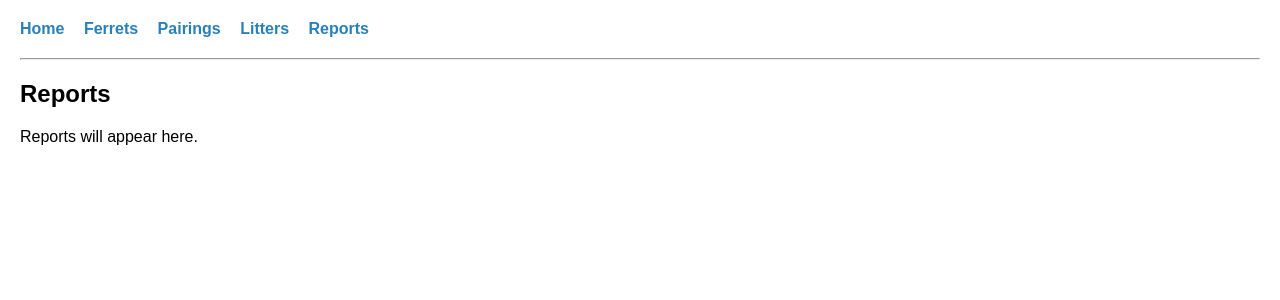
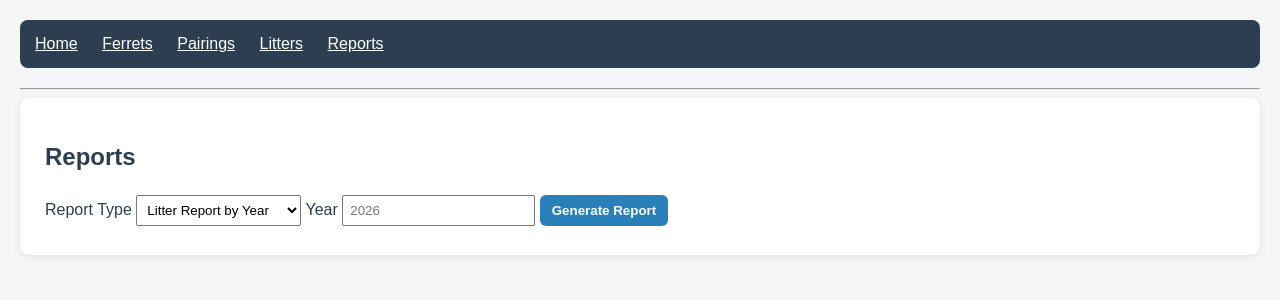
Before and after one commit to MiraGen0219/Ferret-Breeding-Tracker-MVP, a Flask app: page /reports/ in a window 1280 px wide. Shown: the top 300 px of the page. Run offline with Flask 3, Linux system fonts and the light colour scheme.

Commit message:
Finish CRUD UI, reports page, and frontend styling

```diff
--- a/app.py
+++ b/app.py
@@ -396,7 +396,6 @@ def delete_pairing_from_page(pairing_id):
 
 
 
-
 @app.route("/litters", methods=['GET', 'POST'])
 def litters_page():
     current_year = datetime.now().year
@@ -471,10 +470,34 @@ def delete_litter_from_page(litter_id):
     return redirect(url_for("litters_page"))
 
 
+@app.route("/reports", methods=['GET', 'POST'])
+@app.route("/reports/", methods=['GET', 'POST'])
+def reports_page():
+    report_type = None
+    report_data = []
+    selected_year = None
 
-@app.route("/reports/")
-def reports_page():
-    return render_template("reports.html")
+    if request.method == "POST":
+        report_type = request.form.get("report_type")
+        selected_year = request.form.get("year")
+
+        if report_type == "litters_by_year":
+            report_data = Litter.query.filter_by(year=selected_year).all()
+
+        elif report_type == "resident_ferrets":
+            report_data = Ferret.query.filter(
+                Ferret.status.in_(["active", "inactive", "retired"])
+            ).order_by(Ferret.status, Ferret.name).all()
+
+        elif report_type == "pairing_history":
+            report_data = Pairing.query.all()
+
+    return render_template(
+        "reports.html",
+        report_type=report_type,
+        report_data=report_data,
+        selected_year=selected_year
+    )
 
 
 #------------------CRUD ENDPOINTS----------------------------
@@ -834,6 +857,8 @@ def get_jill_summary(jill_id):
 
 
 
+
+
 if __name__ == "__main__":
     with app.app_context():
         db.create_all()
--- a/static/style.css
+++ b/static/style.css
@@ -1,40 +1,46 @@
 body {
     font-family: Arial, Helvetica, sans-serif;
     margin: 20px;
+    background-color: #f4f6f8;
+    color: #2c3e50;
 }
 
-h1 {
+h1, h2 {
     color: #2c3e50;
 }
 
 nav {
+    background-color: #2c3e50;
+    padding: 15px;
+    border-radius: 8px;
     margin-bottom: 20px;
 }
 
 nav a {
-    text-decoration: none;
-    font-weight: bold;
-    color: #2980b9;
-    margin-right: 15px;
+    color: white;
+    margin-right: 20px;
 }
 
 nav a:hover {
-    color: #3498db;
+    color: #85c1e9;
 }
 
 table {
+    width: 100%;
+    margin-top: 20px;
     border-collapse: collapse;
-    width: white;
+    background-color: white;
 }
 
 th {
-    background-color: #2c3e50;
+    background-color: #34495e;
     color: white;
 }
 
-th, td {
-    border: 1px, solid #cccccc;
-    padding: 8px;
+th,
+td {
+    border: 1px solid #ddd;
+    padding: 10px;
     text-align: left;
 }
 
@@ -42,6 +48,38 @@ tr:nth-child(even) {
     background-color: #f2f2f2;
 }
 
+tr:hover{
+    background-color: #eaf3ff;
+}
+
 .table-container {
     overflow-x: auto;
 }
+
+button {
+    background-color: #2980b9;
+    color: white;
+    border: none;
+    border-radius: 6px;
+    padding: 8px 12px;
+    font-weight: bold;
+    cursor: pointer;
+}
+
+button:hover {
+    background-color: #3498db;
+}
+
+input,
+select,
+textarea {
+    padding: 6px;
+    margin: 4px 0;
+}
+
+.content-card {
+    background-color: white;
+    padding: 25px;
+    border-radius: 10px;
+    box-shadow: 0 2px 8px rgba(0,0,0,0.08);
+}
--- a/templates/base.html
+++ b/templates/base.html
@@ -23,8 +23,10 @@
 
     <hr>
 
+<main class="content-card">
     {% block content %}
     {% endblock %}
+</main>
 
 </body>
 </html>
--- a/templates/reports.html
+++ b/templates/reports.html
@@ -4,6 +4,123 @@
 
 <h2>Reports</h2>
 
-<p>Reports will appear here.</p>
+<form method="POST">
+    <label>Report Type</label>
+    <select name="report_type">
+        <option value="litters_by_year">Litter Report by Year</option>
+        <option value="resident_ferrets">Resident Ferret List</option>
+        <option value="pairing_history">Pairing History Report</option>
+    </select>
+
+    <label>Year</label>
+    <input type="number" name="year" placeholder="2026">
+
+    <button type="submit">Generate Report</button>
+</form>
+
+
+{% if report_type == "litters_by_year" %}
+    <h3>Litter Report by Year{% if selected_year %}: {{ selected_year }}{% endif %}</h3>
+
+    {% if report_data %}
+        <table>
+            <tr>
+                <th>Year</th>
+                <th>Season</th>
+                <th>Birth Date</th>
+                <th>Jill</th>
+                <th>Hob</th>
+                <th>Kits Born</th>
+                <th>Kits Passed</th>
+                <th>Kits Survived</th>
+            </tr>
+
+            {% for litter in report_data %}
+            <tr>
+                <td>{{ litter.year }}</td>
+                <td>{{ litter.season }}</td>
+                <td>{{ litter.birth_date }}</td>
+                <td>{{ litter.pairing.jill.name }}</td>
+                <td>{{ litter.pairing.hob.name }}</td>
+                <td>{{ litter.kits_born }}</td>
+                <td>{{ litter.kits_passed }}</td>
+                <td>{{ litter.kits_survived }}</td>
+            </tr>
+            {% endfor %}
+        </table>
+    {% else %}
+        <p>No litter records found for this year.</p>
+    {% endif %}
+{% endif %}
+
+
+{% if report_type == "resident_ferrets" %}
+    <h3>Resident Ferret List</h3>
+
+    {% if report_data %}
+        <table>
+            <tr>
+                <th>Name</th>
+                <th>Sex</th>
+                <th>Birth Date</th>
+                <th>Role</th>
+                <th>Status</th>
+                <th>Proven</th>
+                <th>Size</th>
+                <th>Color</th>
+                <th>Pattern</th>
+            </tr>
+
+            {% for ferret in report_data %}
+            <tr>
+                <td>{{ ferret.name }}</td>
+                <td>{{ ferret.sex }}</td>
+                <td>{{ ferret.birth_date }}</td>
+                <td>{{ ferret.role }}</td>
+                <td>{{ ferret.status }}</td>
+                <td>{{ "Yes" if ferret.proven else "No" }}</td>
+                <td>{{ ferret.size }}</td>
+                <td>{{ ferret.color }}</td>
+                <td>{{ ferret.pattern }}</td>
+            </tr>
+            {% endfor %}
+        </table>
+    {% else %}
+        <p>No resident ferrets found.</p>
+    {% endif %}
+{% endif %}
+
+
+{% if report_type == "pairing_history" %}
+    <h3>Pairing History Report</h3>
+
+    {% if report_data %}
+        <table>
+            <tr>
+                <th>Year</th>
+                <th>Season</th>
+                <th>Jill</th>
+                <th>Hob</th>
+                <th>Planned</th>
+                <th>Compatibility Notes</th>
+                <th>Breeding Notes</th>
+            </tr>
+
+            {% for pairing in report_data %}
+            <tr>
+                <td>{{ pairing.year }}</td>
+                <td>{{ pairing.season }}</td>
+                <td>{{ pairing.jill.name }}</td>
+                <td>{{ pairing.hob.name }}</td>
+                <td>{{ "Yes" if pairing.planned else "No" }}</td>
+                <td>{{ pairing.compatibility_notes }}</td>
+                <td>{{ pairing.breeding_notes }}</td>
+            </tr>
+            {% endfor %}
+        </table>
+    {% else %}
+        <p>No pairing records found.</p>
+    {% endif %}
+{% endif %}
 
 {% endblock %}
```
Also changed, not shown: future_scalable_features_reference.md (+7 -8 lines).
